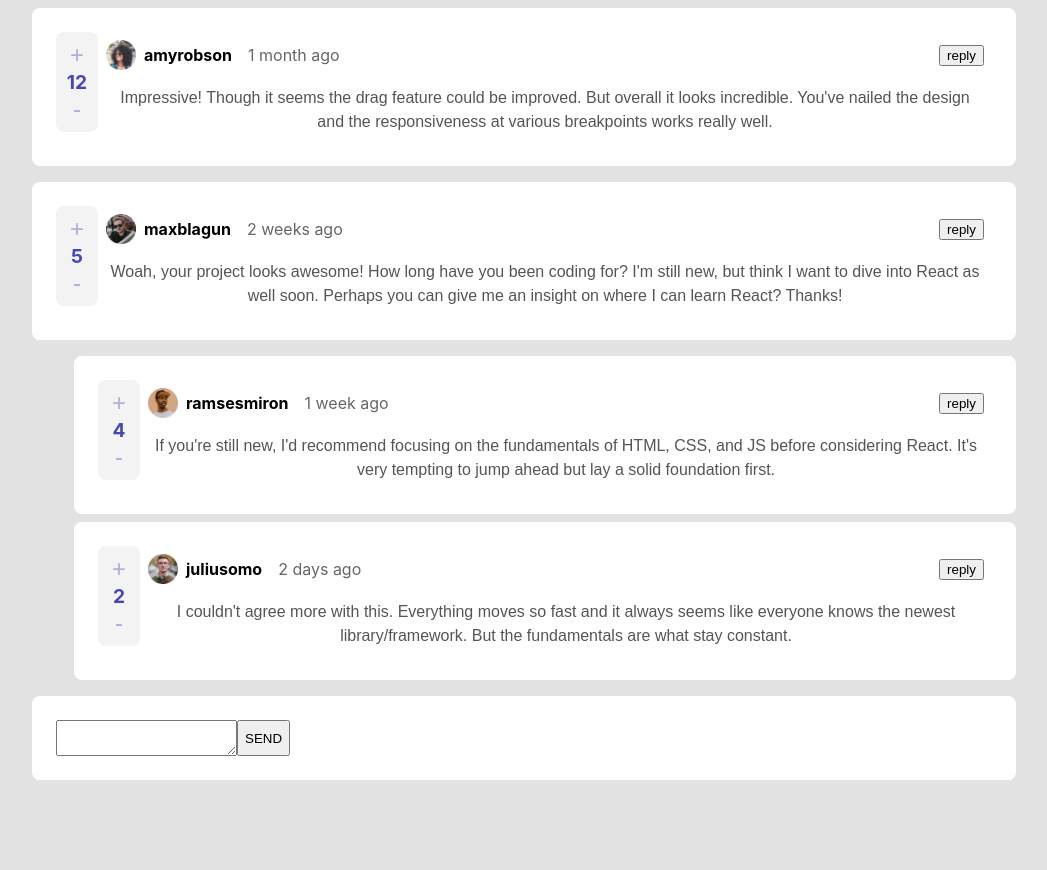
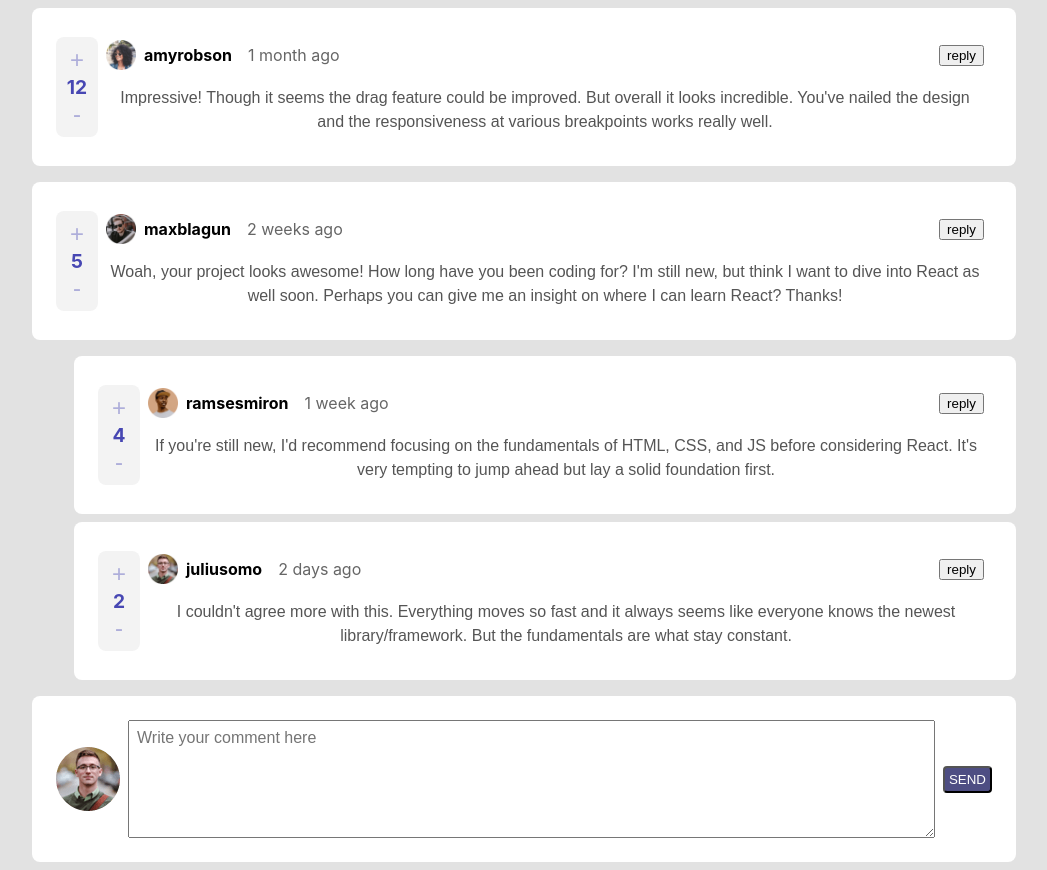
Before and after one commit to blautista/mentor-comment-box, a React (Create React App) app: page / in a window 1280 px wide. Shown: the whole page, without its empty margins (116-1163 px from the left). Before the commit the page ends 800 px from the top, so only its background shows below. Built offline with nearby package versions, Linux system fonts and the light colour scheme.

Commit message:
Styled New Comment Box

```diff
--- a/src/components/Comment.module.css
+++ b/src/components/Comment.module.css
@@ -4,6 +4,7 @@
   margin:8px;
   border-radius: 8px;
   display:flex;
+  align-items: center;
 }
 .replyContainer {
   margin-left: 50px;
--- a/src/components/CommentSection.js
+++ b/src/components/CommentSection.js
@@ -8,7 +8,7 @@ const CommentSection = (props) => {
   return(
     <div className={styles.container}>
       {props.comments.map(comment => <Comment key={comment.id} data={comment}></Comment>)}
-      <NewComment></NewComment>
+      <NewComment currentUser={props.currentUser}></NewComment>
     </div>
   );
 };
--- a/src/components/NewComment.js
+++ b/src/components/NewComment.js
@@ -1,13 +1,14 @@
 import React from "react";
 import styles from "./NewComment.module.css";
 import containerStyles from "./Comment.module.css";
+import Button from "./Buttons/Button";
 
-const NewComment = () => {
+const NewComment = (props) => {
   return (
     <div className={containerStyles.container}>
-      <div></div>
-      <textarea></textarea>
-      <button>SEND</button>
+      <img src={props.currentUser.image.png}></img>
+      <textarea className={styles.textarea} placeholder="Write your comment here"></textarea>
+      <Button text={'SEND'} styling='success'></Button>
     </div>
   );
 };
--- a/src/components/NewComment.module.css
+++ b/src/components/NewComment.module.css
@@ -0,0 +1,14 @@
+.container {
+  display:flex;
+  align-items: center;
+}
+
+.textarea {
+  min-height: 100px;
+  margin-left:8px;
+  margin-right:8px;
+  width:100%;
+  padding:8px;
+  font-size:1rem;
+  font-family:sans-serif, serif;
+}
```
